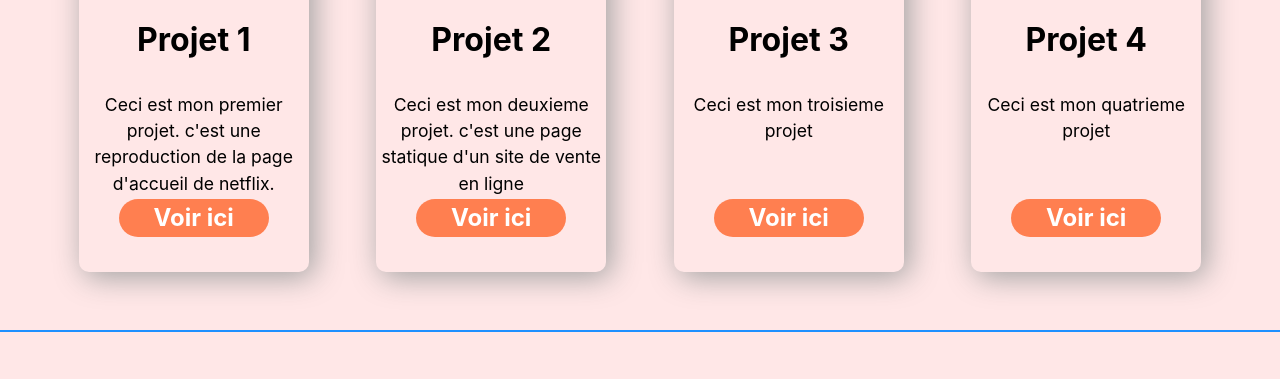
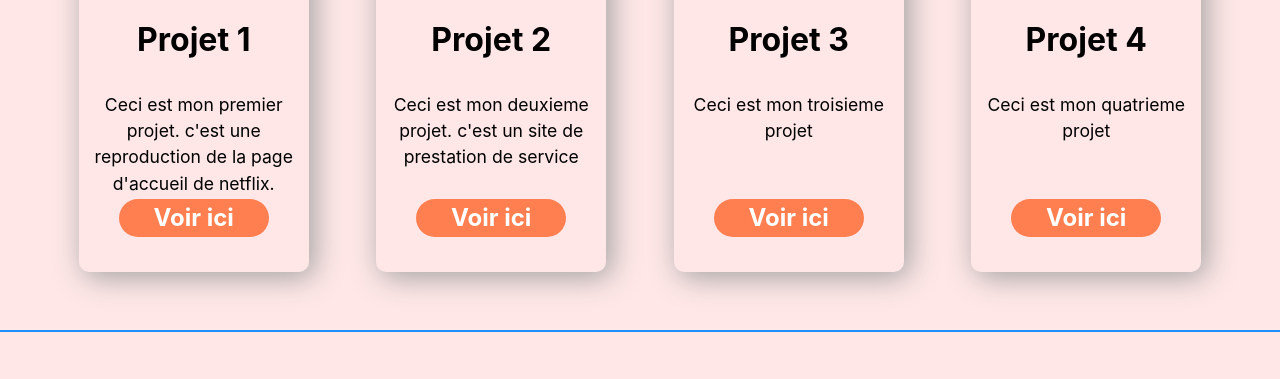
Before and after one commit to Papysco/papysco.github.io, a plain HTML site: page index.html in a window 1280 px wide. Shown: the part 1342-1721 px from the top of the page. Drawn offline with Linux system fonts and the light colour scheme.

Commit message:
Update index.html

```diff
--- a/index.html
+++ b/index.html
@@ -62,7 +62,7 @@
                 <br>
                 <h3 class="project_title">Projet 2</h3>
                 <br>
-                <p class="project_text">Ceci est mon deuxieme projet. c'est une page statique d'un site de vente en ligne </p>
+                <p class="project_text">Ceci est mon deuxieme projet. c'est un site de prestation de service </p>
                 <br><br>
                <button><a href="https://commerce-projet.netlify.app/">Voir ici</a></button>
             </div>
```
